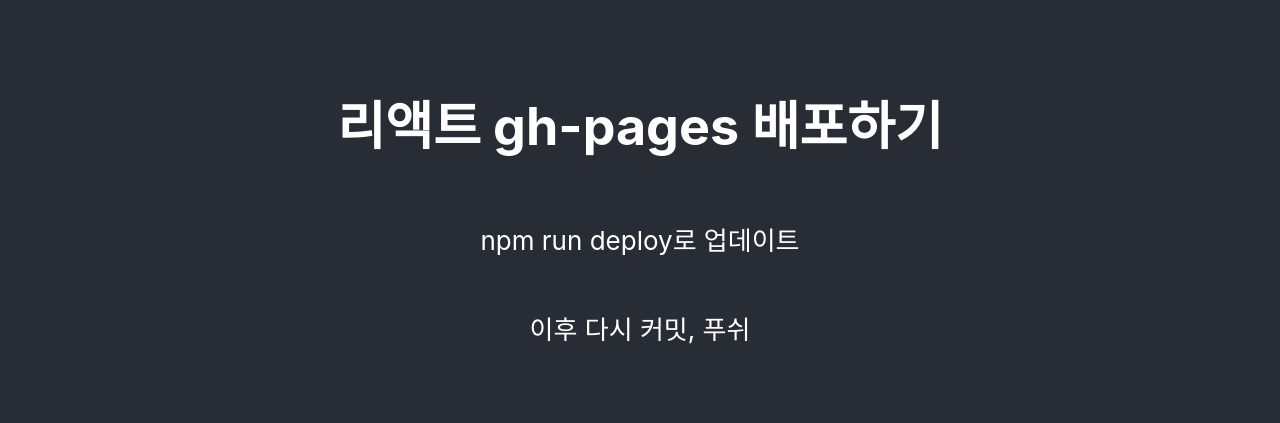
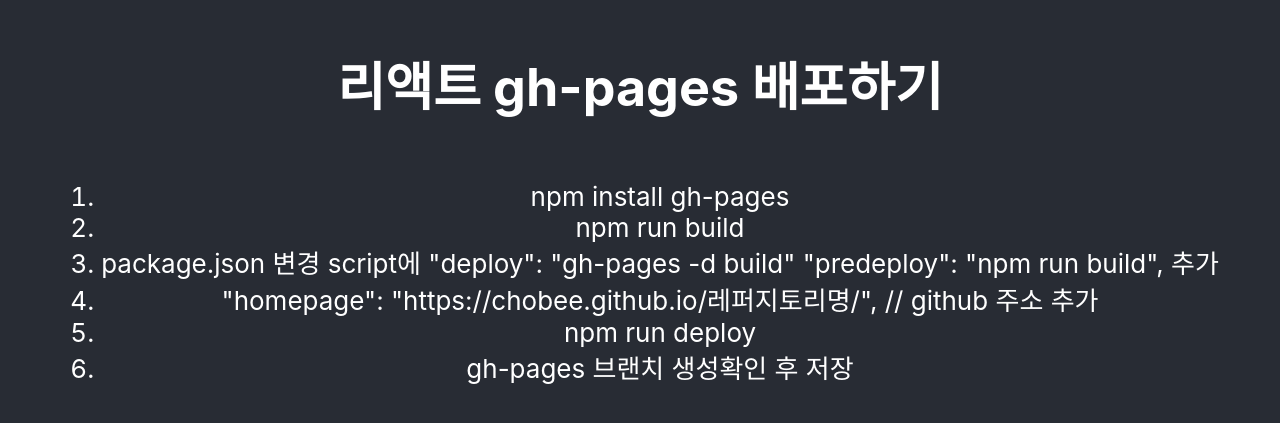
Before and after one commit to chobee81/chobee.github.io, a React (Create React App) app: page / in a window 1280 px wide. Shown: the part 189-612 px from the top of the page. Built offline with nearby package versions, Linux system fonts and the light colour scheme.

Commit message:
gh-pages 배포순서 추가

```diff
--- a/src/App.js
+++ b/src/App.js
@@ -5,8 +5,19 @@ function App() {
     <div className="App">
       <header className="App-header">
         <h1>리액트 gh-pages 배포하기</h1>
-        <p>npm run deploy로 업데이트</p>
-        <p>이후 다시 커밋, 푸쉬</p>
+        <ol>
+          <li>npm install gh-pages</li>
+          <li>npm run build</li>
+          <li>package.json 변경
+              script에
+                "deploy": "gh-pages -d build"
+                "predeploy": "npm run build",
+               추가
+          </li>
+          <li>"homepage": "https://chobee.github.io/레퍼지토리명/", // github 주소 추가</li>
+          <li>npm run deploy</li>
+          <li>gh-pages 브랜치 생성확인 후 저장</li>
+        </ol>
       </header>
     </div>
   );
```
